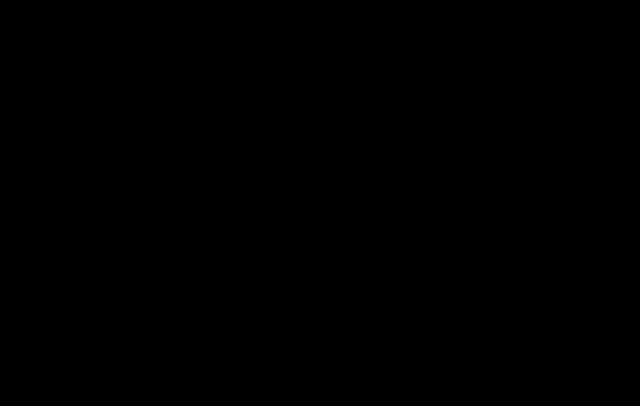
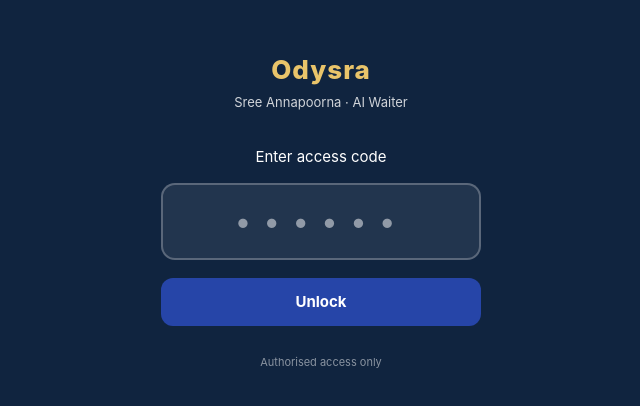
Before and after one commit to harsithrvp-fceoofamnc/odycard2, a Next.js app: page / in a window 1280 px wide. Before the commit this address had no page. Shown: the part 190-596 px from the top of the page, without its empty margins (319-959 px from the left). Built offline with nearby package versions, Linux system fonts and the light colour scheme.

Commit message:
Password required on every refresh; chatbot loads in iframe

```diff
--- a/app/api/gate/route.ts
+++ b/app/api/gate/route.ts
@@ -16,12 +16,14 @@ export async function POST(req: NextRequest) {
   }
 
   const res = NextResponse.json({ ok: true });
+  // Session cookie (no maxAge) — exists only so the iframe's /ody + /api/ody requests
+  // pass middleware after unlocking. The homepage gate itself always starts locked in
+  // memory and re-asks on every load/refresh, so this cookie never "remembers" a login.
   res.cookies.set("ody_gate", "ok", {
     httpOnly: true,
     secure: true,
     sameSite: "lax",
     path: "/",
-    maxAge: 60 * 60 * 12, // 12 hours
   });
   return res;
 }
--- a/app/page.tsx
+++ b/app/page.tsx
@@ -1,54 +1,81 @@
 "use client";
+import { useState } from "react";
 
-import { useEffect, useState } from "react";
-import { useRouter } from "next/navigation";
+// Homepage = access-code screen. Starts LOCKED on every load/refresh (in-memory state),
+// so the code is required every single time you open odysra.com. On a correct code the
+// chatbot is shown inline (same page) — no persistent "remember me".
+export default function Home() {
+  const [code, setCode] = useState("");
+  const [err, setErr] = useState(false);
+  const [busy, setBusy] = useState(false);
+  const [unlocked, setUnlocked] = useState(false);
 
-export default function SplashPage() {
-  const router = useRouter();
-  const [visible, setVisible] = useState(false);
+  async function submit(e: React.FormEvent) {
+    e.preventDefault();
+    if (code.length < 4) return;
+    setBusy(true);
+    setErr(false);
+    try {
+      const r = await fetch("/api/gate", {
+        method: "POST",
+        headers: { "Content-Type": "application/json" },
+        body: JSON.stringify({ code }),
+      });
+      if (r.ok) {
+        setUnlocked(true);
+      } else {
+        setErr(true);
+        setCode("");
+      }
+    } catch {
+      setErr(true);
+    }
+    setBusy(false);
+  }
 
-  useEffect(() => {
-    // fade in
-    setVisible(true);
-
-    // fade out after 3s
-    const fadeOut = setTimeout(() => {
-      setVisible(false);
-    }, 3000);
-
-    // navigate after fade out
-    const navigate = setTimeout(() => {
-      router.replace("/owner/start");
-    }, 4000);
-
-    return () => {
-      clearTimeout(fadeOut);
-      clearTimeout(navigate);
-    };
-  }, [router]);
+  if (unlocked) {
+    return (
+      <iframe
+        src="/ody/index.html"
+        allow="microphone"
+        style={{ position: "fixed", inset: 0, width: "100%", height: "100%", border: "none" }}
+      />
+    );
+  }
 
   return (
-    <div
-      style={{
-        position: "fixed",
-        inset: 0,
-        background: "#000",
-        display: "flex",
-        alignItems: "center",
-        justifyContent: "center",
-      }}
-    >
-      <img
-        src="/logo.png"
-        alt="Splash"
-        style={{
-          width: "140%",
-          maxWidth: "640px",
-          objectFit: "contain",
-          opacity: visible ? 1 : 0,
-          transition: "opacity 1s",
-        }}
-      />
+    <div style={{
+      position: "fixed", inset: 0, display: "flex", flexDirection: "column",
+      alignItems: "center", justifyContent: "center", background: "#10243f", color: "#fff",
+      fontFamily: "-apple-system,BlinkMacSystemFont,Segoe UI,Roboto,sans-serif", padding: 20, textAlign: "center",
+    }}>
+      <div style={{ fontSize: 26, fontWeight: 800, letterSpacing: 1, color: "#e9c46a" }}>Odysra</div>
+      <div style={{ fontSize: 13, opacity: 0.8, marginTop: 4, marginBottom: 34 }}>Sree Annapoorna · AI Waiter</div>
+
+      <form onSubmit={submit} style={{ width: "100%", maxWidth: 320 }}>
+        <div style={{ fontSize: 15, marginBottom: 14 }}>Enter access code</div>
+        <input
+          value={code}
+          onChange={(e) => setCode(e.target.value.replace(/\D/g, "").slice(0, 6))}
+          inputMode="numeric"
+          autoFocus
+          placeholder="••••••"
+          style={{
+            width: "100%", textAlign: "center", fontSize: 30, letterSpacing: 12,
+            padding: "14px 10px", borderRadius: 14,
+            border: err ? "2px solid #e76f51" : "2px solid rgba(255,255,255,.25)",
+            background: "rgba(255,255,255,.08)", color: "#fff", outline: "none",
+          }}
+        />
+        {err && <div style={{ color: "#f4a261", fontSize: 13, marginTop: 10 }}>Wrong code — try again.</div>}
+        <button type="submit" disabled={busy} style={{
+          width: "100%", marginTop: 18, padding: 13, borderRadius: 12, border: "none",
+          background: "#2645A8", color: "#fff", fontWeight: 700, fontSize: 15, cursor: "pointer",
+          opacity: busy ? 0.6 : 1,
+        }}>{busy ? "Checking…" : "Unlock"}</button>
+      </form>
+
+      <div style={{ fontSize: 11, opacity: 0.5, marginTop: 28 }}>Authorised access only</div>
     </div>
   );
 }
--- a/middleware.ts
+++ b/middleware.ts
@@ -1,39 +1,37 @@
 import { NextResponse } from "next/server";
 import type { NextRequest } from "next/server";
 
-// Gate the whole site behind a code. Only the chatbot is shown after unlocking;
-// the previous project is never served publicly.
+// The homepage (/) is ALWAYS the access-code screen — it re-asks on every load/refresh.
+// The chatbot (/ody) and its AI (/api/ody) only load once the code has been entered
+// (a session cookie is set after a correct code). The old project is never served.
 export function middleware(req: NextRequest) {
   const { pathname } = req.nextUrl;
+  const authed = req.cookies.get("ody_gate")?.value === "ok";
 
-  // Always-open: Next internals, the gate page + its API, and static assets (not .html)
+  // Always open: Next internals, static files (not .html), the gate screen (root) and the gate API.
   const isStatic = /\.[a-zA-Z0-9]+$/.test(pathname) && !pathname.endsWith(".html");
   if (
     pathname.startsWith("/_next") ||
     pathname === "/favicon.ico" ||
-    pathname.startsWith("/api/gate") ||
-    pathname === "/gate" ||
-    isStatic
+    isStatic ||
+    pathname === "/" ||
+    pathname.startsWith("/api/gate")
   ) {
     return NextResponse.next();
   }
 
-  const authed = req.cookies.get("ody_gate")?.value === "ok";
-
-  // Not unlocked → show the code screen
-  if (!authed) {
+  // Chatbot + its AI: only after the code was entered this session.
+  if (pathname.startsWith("/ody") || pathname.startsWith("/api/ody")) {
+    if (authed) return NextResponse.next();
     const url = req.nextUrl.clone();
-    url.pathname = "/gate";
-    return NextResponse.rewrite(url);
+    url.pathname = "/";
+    return NextResponse.redirect(url);
   }
 
-  // Unlocked → serve ONLY the chatbot (and its AI API). Everything else maps to the chatbot.
-  if (pathname.startsWith("/ody") || pathname.startsWith("/api/ody")) {
-    return NextResponse.next();
-  }
+  // Anything else (the old project) → back to the gate.
   const url = req.nextUrl.clone();
-  url.pathname = "/ody/index.html";
-  return NextResponse.rewrite(url);
+  url.pathname = "/";
+  return NextResponse.redirect(url);
 }
 
 export const config = {
```
Also changed, not shown: 1 other file (tests, documents, lock files or other folders).
